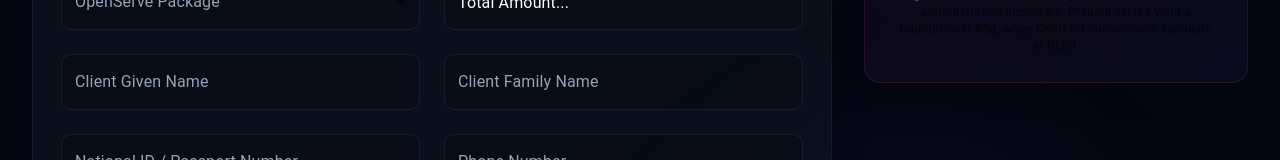
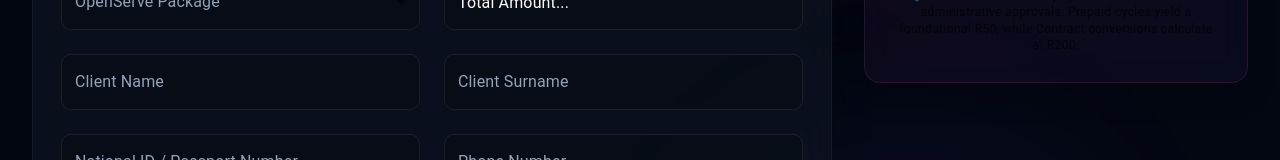
Before and after one commit to moroesiphantsi/FieldAgents, a React (Create React App) app: page / in a window 1280 px wide. Shown: the part 1029-1189 px from the top of the page. Built offline with nearby package versions, Linux system fonts and the light colour scheme; no server answers; the database is empty.

Commit message:
updated fields agents

```diff
--- a/src/pages/FieldUpdates.tsx
+++ b/src/pages/FieldUpdates.tsx
@@ -571,10 +571,10 @@ const FieldUpdates = () => {
               {form.visitType === "Attended House" && (
                 <>
                   <Grid item xs={12} md={6}>
-                    <TextField fullWidth label="Client Given Name" name="customerName" value={form.customerName} onChange={handleChange} sx={styles.input} />
+                    <TextField fullWidth label="Client Name" name="customerName" value={form.customerName} onChange={handleChange} sx={styles.input} />
                   </Grid>
                   <Grid item xs={12} md={6}>
-                    <TextField fullWidth label="Client Family Name" name="surname" value={form.surname}
+                    <TextField fullWidth label="Client Surname" name="surname" value={form.surname}
 
 onChange={handleChange} sx={styles.input} />
                   </Grid>
```
Also changed, not shown: 1 other file (tests, documents, lock files or other folders).
